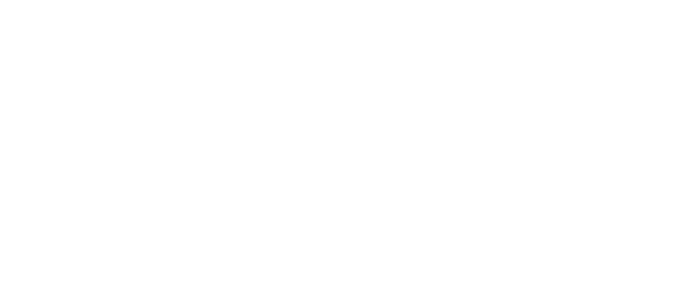
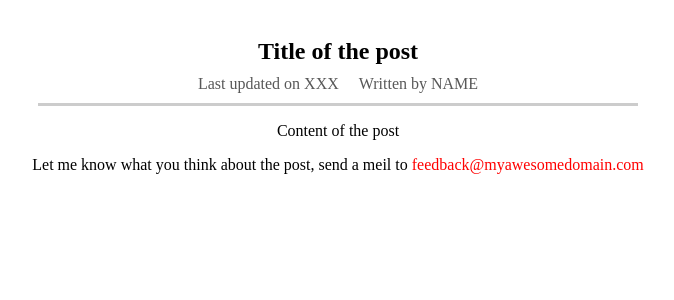
Before and after one commit to kimi048/nuxtjs-firstapp, a Nuxt app: page /posts/1 in a window 1280 px wide. Before the commit this address had no page. Shown: the top 300 px of the page, without its empty margins (302-976 px from the left). Built offline with nearby package versions, Linux system fonts and the light colour scheme.

Commit message:
started blog posts page

```diff
--- /dev/null
+++ b/pages/about/index.vue
@@ -0,0 +1,16 @@
+<template>
+  <div class="about-page">
+    <h1>thsi is my fantatic about page!!</h1>
+    <p>Lorem Ipsum is simply dummy text of the printing and typesetting industry. Lorem Ipsum has been the industry's standard dummy text ever since the 1500s, </p>
+    <p>Lorem Ipsum is simply dummy text of the printing and typesetting industry. Lorem Ipsum has been the industry's standard dummy text ever since the 1500s, </p>
+    <p>Lorem Ipsum is simply dummy text of the printing and typesetting industry. Lorem Ipsum has been the industry's standard dummy text ever since the 1500s, </p>
+    <p>Lorem Ipsum is simply dummy text of the printing and typesetting industry. Lorem Ipsum has been the industry's standard dummy text ever since the 1500s, </p>
+  </div>
+</template>
+
+<style scoped>
+.about-page{
+  text-align: center;
+  padding: 30px;
+}
+</style>
--- /dev/null
+++ b/pages/posts/_id/index.vue
@@ -0,0 +1,61 @@
+<template>
+  <div class="single-post-page">
+    <section class="post">
+      <h1 class="post-title">Title of the post</h1>
+      <div class="post-details">
+        <div class="post-detail">Last updated on XXX</div>
+        <div class="post-detail">Written by NAME</div>
+      </div>
+      <p class="post-content">Content of the post</p>
+    </section>
+    <section class="post-feedback">
+      <p>Let me know what you think about the post, send a meil to <a href="mailto:feedback@myawesomedomain.com">feedback@myawesomedomain.com</a></p>
+    </section>
+  </div>
+</template>
+
+<style scoped>
+.single-post-page{
+  padding: 30px;
+  text-align: center;
+  box-sizing: border-box;
+}
+.post {
+  width: 100%;
+}
+@media (min-width: 768px) {
+  .post {
+    width: 600px;
+    margin: auto;
+  }
+}
+.post-title {
+  margin: 0;
+}
+.post-details {
+  padding: 10px;
+  box-sizing: border-box;
+  border-bottom: 3px solid #ccc;
+  display: flex;
+  justify-content: center;
+  align-items: center;
+  flex-direction: column;
+}
+@media (min-width: 768px) {
+  .post-details {
+    flex-direction: row;
+  }
+}
+.post-detail {
+  color: rgb(88, 88, 88);
+  margin: 0 10px;
+}
+.post-feedback a {
+  color: red;
+  text-decoration: none;
+}
+.post-feedback a:hover,
+.post-feedback a:active {
+  color: salmon;
+}
+</style>
--- /dev/null
+++ b/pages/posts/index.vue
@@ -0,0 +1,13 @@
+<template>
+  <div class="posts-page">
+
+  </div>
+</template>
+
+<style>
+.posts-page{
+  display: flex;
+  justify-content: center;
+  align-items: center;
+}
+</style>
```
